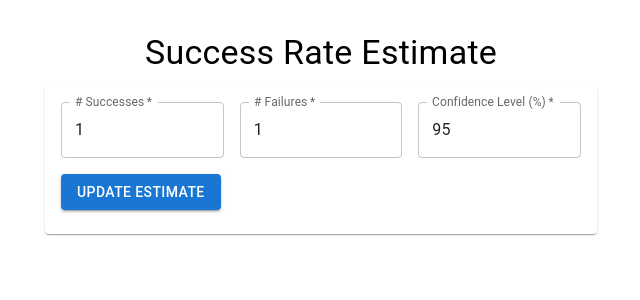
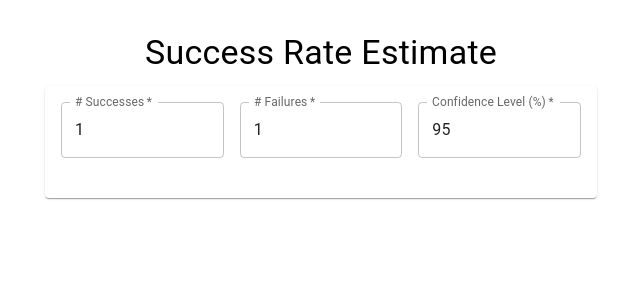
Before and after one commit to johnmdusel/BernoulliBall, a React (Create React App) app in the folder frontend/: page / in a window 1280 px wide. Shown: the top 300 px of the page, without its empty margins (319-959 px from the left). Built offline with nearby package versions, Linux system fonts and the light colour scheme.

Commit message:
ENH/MAINT: frontend: Automatically update estimate on parameter change.
- ENH: Changing value in `TextField` automatically updates estimate.

- MAINT: Change `inputProps` to `slotProps.input` for all `TextField` components.

```diff
--- a/frontend/src/App.js
+++ b/frontend/src/App.js
@@ -1,5 +1,5 @@
 import React, { useState } from 'react';
-import { Container, Typography, Card, CardContent, CircularProgress, TextField, Button, Box, Alert } from '@mui/material';
+import { Container, Typography, Card, CardContent, CircularProgress, TextField, Box, Alert } from '@mui/material';
 import { LineChart, Line, XAxis, YAxis, ReferenceArea, ReferenceDot, Label } from 'recharts';
 
 const API_URL = 'http://localhost:8000/estimate';
@@ -15,32 +15,15 @@ function App() {
     const [loading, setLoading] = useState(false);
     const [errorMsg, setErrorMsg] = useState("");
 
-    // Validation logic
-    const isValidA = Number.isInteger(a) && a > 0;
-    const isValidB = Number.isInteger(b) && b > 0;
-    const isValidHdi = Number.isInteger(hdiMass) && hdiMass > 0 && hdiMass < 100;
-    const isValid = isValidA && isValidB && isValidHdi;
+    // Fetches the estimate with provided parameters, after validation
+    function fetchEstimate(aVal, bVal, hdiVal) {
+        if (!(Number.isInteger(aVal) && aVal > 0)) return;
+        if (!(Number.isInteger(bVal) && bVal > 0)) return;
+        if (!(Number.isInteger(hdiVal) && hdiVal > 0 && hdiVal < 100)) return;
 
-    // Handlers
-    const handleA = e => {
-        const val = parseInt(e.target.value, 10);
-        setA(Number.isNaN(val) ? "" : Math.max(1, val));
-    };
-    const handleB = e => {
-        const val = parseInt(e.target.value, 10);
-        setB(Number.isNaN(val) ? "" : Math.max(1, val));
-    };
-    const handleHdi = e => {
-        const val = parseInt(e.target.value, 10);
-        setHdiMass(Number.isNaN(val) ? "" : val);
-    };
-
-    const handleSubmit = e => {
-        e.preventDefault();
-        if (!isValid) return;
         setLoading(true);
         setErrorMsg("");
-        fetch(`${API_URL}?a=${a}&b=${b}&hdi_mass=${hdiMass/100}`)
+        fetch(`${API_URL}?a=${aVal}&b=${bVal}&hdi_mass=${hdiVal/100}`)
             .then(res => {
                 if (!res.ok) throw new Error("Backend validation failed");
                 return res.json();
@@ -54,6 +37,31 @@ function App() {
                 setLoading(false);
                 setErrorMsg("Failed to fetch estimate: " + err.message);
             });
+    }
+
+    // Validation logic
+    const isValidA = Number.isInteger(a) && a > 0;
+    const isValidB = Number.isInteger(b) && b > 0;
+    const isValidHdi = Number.isInteger(hdiMass) && hdiMass > 0 && hdiMass < 100;
+
+    // Handlers
+    const handleA = e => {
+        const val = parseInt(e.target.value, 10);
+        const newA = Number.isNaN(val) ? "" : Math.max(1, val);
+        setA(newA);
+        fetchEstimate(newA, b, hdiMass); // use current b, hdiMass
+    };
+    const handleB = e => {
+        const val = parseInt(e.target.value, 10);
+        const newB = Number.isNaN(val) ? "" : Math.max(1, val);
+        setB(newB);
+        fetchEstimate(a, newB, hdiMass); // use current a, hdiMass
+    };
+    const handleHdi = e => {
+        const val = parseInt(e.target.value, 10);
+        const newHdi = Number.isNaN(val) ? "" : val;
+        setHdiMass(newHdi);
+        fetchEstimate(a, b, newHdi); // use current a, b
     };
 
     return (
@@ -64,14 +72,13 @@ function App() {
             {/* Parameter controls */}
             <Card sx={{ mb: 2 }}>
                 <CardContent>
-                    <form onSubmit={handleSubmit}>
                     <Box sx={{ display: 'flex', gap: 2, mb: 2 }}>
                         <TextField
                             label="# Successes"
                             type="number"
                             value={a}
                             onChange={handleA}
-                                inputProps={{ min: 1, step: 1 }}
+                            slotProps={{ input: {min: 1, step: 1} }}
                             error={!isValidA}
                             helperText={!isValidA ? "Must be integer > 0" : ""}
                             required
@@ -82,7 +89,7 @@ function App() {
                             type="number"
                             value={b}
                             onChange={handleB}
-                                inputProps={{ min: 1, step: 1 }}
+                            slotProps={{ input: {min: 1, step: 1} }}
                             error={!isValidB}
                             helperText={!isValidB ? "Must be integer > 0" : ""}
                             required
@@ -93,17 +100,13 @@ function App() {
                             type="number"
                             value={hdiMass}
                             onChange={handleHdi}
-                                inputProps={{ min: 1, max: 99, step: 1 }}
+                            slotProps={{ input: {min: 1, max: 99, step: 1} }}
                             error={!isValidHdi}
                             helperText={!isValidHdi ? "Must be integer between 0 and 100 (exclusive)" : ""}
                             required
                             fullWidth
                         />
                     </Box>
-                        <Button type="submit" variant="contained" color="primary" disabled={!isValid || loading}>
-                            Update Estimate
-                        </Button>
-                    </form>
                 </CardContent>
             </Card>
             {/* Error message */}
@@ -117,14 +120,37 @@ function App() {
                     <Card>
                         <CardContent>
                             {/* Plotting Beta PDF */}
-                            <LineChart width={400} height={200} data={pdf} margin={{ top: 10, bottom: 10, left: 10, right: 10 }} >
-                                <XAxis dataKey="x" type="number" domain={[0, 1]}>
-                                    <Label value="Success Rate" offset={-5} position="insideBottom" />
+                            <LineChart
+                                width={400}
+                                height={200}
+                                data={pdf}
+                                margin={{ top: 10, bottom: 10, left: 10, right: 10 }} >
+                                <XAxis
+                                    dataKey="x"
+                                    type="number"
+                                    domain={[0, 1]}>
+                                    <Label
+                                        value="Success Rate"
+                                        offset={-5}
+                                        position="insideBottom" />
                                 </XAxis>
-                                <YAxis dataKey="y" type="number" tick={false}>
-                                    <Label value="Likelihood" offset={0} angle={-90} position="insideLeft" />
+                                <YAxis
+                                    dataKey="y"
+                                    type="number"
+                                    tick={false}>
+                                    <Label
+                                        value="Likelihood"
+                                        offset={0}
+                                        angle={-90}
+                                        position="insideLeft" />
                                 </YAxis>
-                                <Line type="monotone" dataKey="y" stroke="#8884d8" dot={false} activeDot={false} isAnimationActive={false} />
+                                <Line
+                                    type="monotone"
+                                    dataKey="y"
+                                    stroke="#8884d8"
+                                    dot={false}
+                                    activeDot={false}
+                                    isAnimationActive={false} />
                                 {hdi_lower_x != null && hdi_upper_x != null && (
                                     <ReferenceArea
                                         x1={hdi_lower_x}
@@ -140,15 +166,16 @@ function App() {
                                     <ReferenceDot x={mode} y={mode_y} r={5} fill="#388e3c" />
                                 )}
                             </LineChart>
-                            {/* Display statistics */}
-                            {/*<Typography>*/}
-                            {/*    Success rate is between <b>{hdi_lower_x.toFixed(2)}</b> and <b>{hdi_upper_x.toFixed(2)}</b>*/}
-                            {/*    {" "}at {Math.round(hdi_mass * 100)}% confidence. <br />*/}
-                            {/*    Most likely success rate is <b>{mode.toFixed(2)}</b>.*/}
-                            {/*</Typography>*/}
                             <Typography>
-                                Success rate is between <b>{hdi_lower_x != null ? hdi_lower_x.toFixed(2) : "N/A"}</b> and <b>{hdi_upper_x != null ? hdi_upper_x.toFixed(2) : "N/A"}</b>
-                                {" "}at {Math.round(hdi_mass * 100)}% confidence. <br/>
+                                Success rate is between {" "}
+                                <b>
+                                    {hdi_lower_x != null ? hdi_lower_x.toFixed(2) : "N/A"}
+                                </b>
+                                {" "} and {" "}
+                                <b>
+                                    {hdi_upper_x != null ? hdi_upper_x.toFixed(2) : "N/A"}
+                                </b>
+                                {" "} at {Math.round(hdi_mass * 100)}% confidence. <br/>
                                 Most likely success rate is <b>{mode != null ? mode.toFixed(2) : "N/A"}</b>.
                             </Typography>
                             <Typography variant="caption" color="textSecondary">
```
Lines whose indentation alone changed are shown as unchanged.
